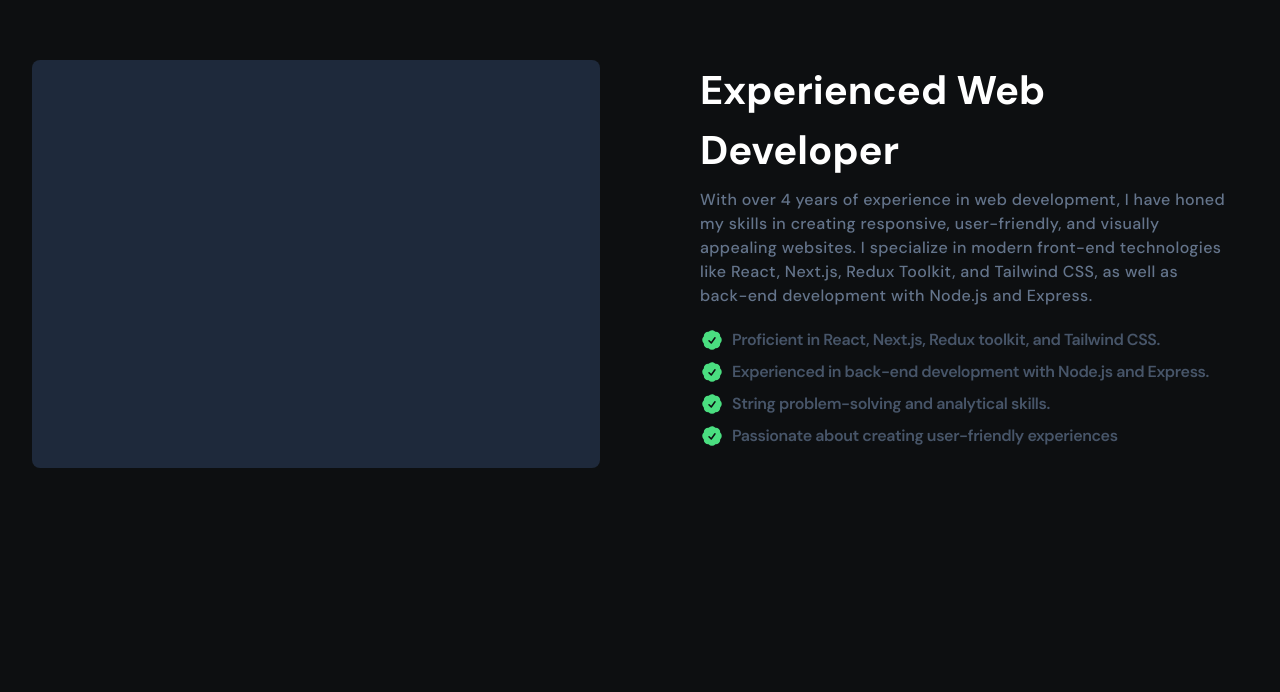
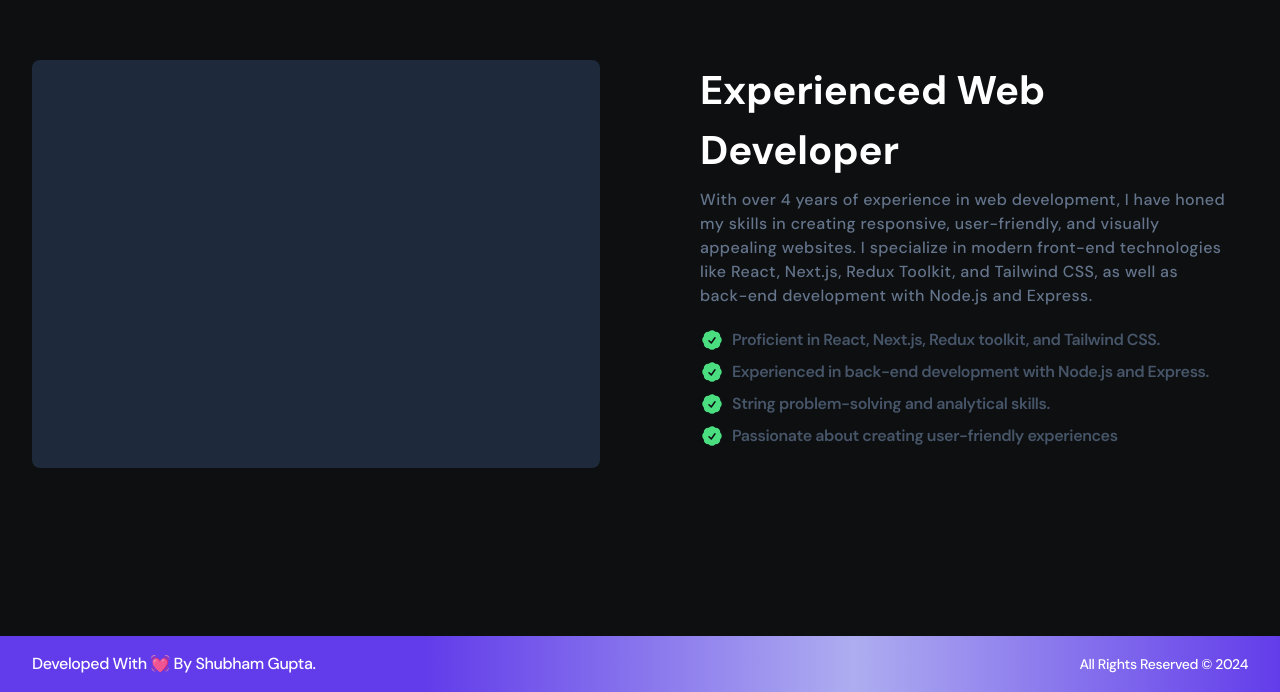
Before and after one commit to Shubhofficial1/Shubham-gupta.in, a React (Vite) app in the folder frontend/: page / in a window 1280 px wide. Shown: the part 863-1555 px from the top of the page. Before the commit the page ends 1499 px from the top, so only its background shows below. Built offline with nearby package versions, Linux system fonts and the light colour scheme.

Commit message:
Added Footer

```diff
--- a/frontend/src/App.tsx
+++ b/frontend/src/App.tsx
@@ -1,13 +1,14 @@
 import Banner from "./components/Banner";
 import Hero from "./components/Hero";
 import About from "./components/About";
-
+import Footer from "./components/ui/Footer";
 const App = () => {
   return (
     <>
       <Banner />
       <Hero />
       <About />
+      <Footer />
     </>
   );
 };
--- /dev/null
+++ b/frontend/src/components/ui/Footer.tsx
@@ -0,0 +1,18 @@
+const Footer = () => {
+  return (
+    <footer>
+      <div className="bg-[linear-gradient(to_right,#623cea,#623cea,#aeadf0,#623cea)] py-4 text-white">
+        <div className="flex justify-between items-center container">
+          <p className="font-medium text-md capitalize tracking-tight">
+            Developed with 💓 By Shubham Gupta.
+          </p>
+          <p className="font-medium text-sm capitalize tracking-tight">
+            All Rights Reserved &copy; 2024
+          </p>
+        </div>
+      </div>
+    </footer>
+  );
+};
+
+export default Footer;
```
